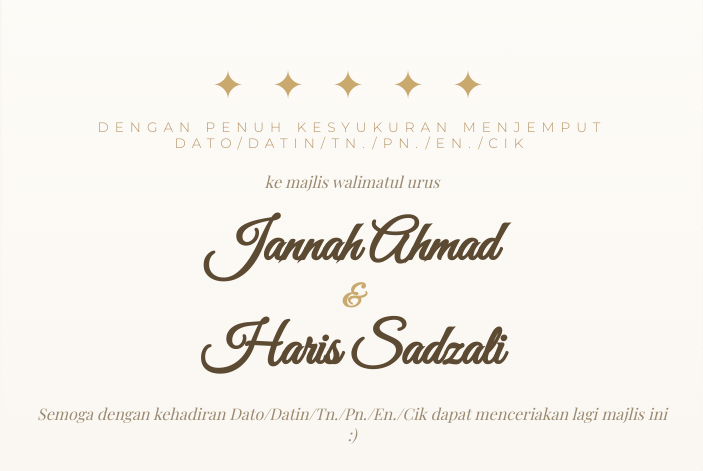
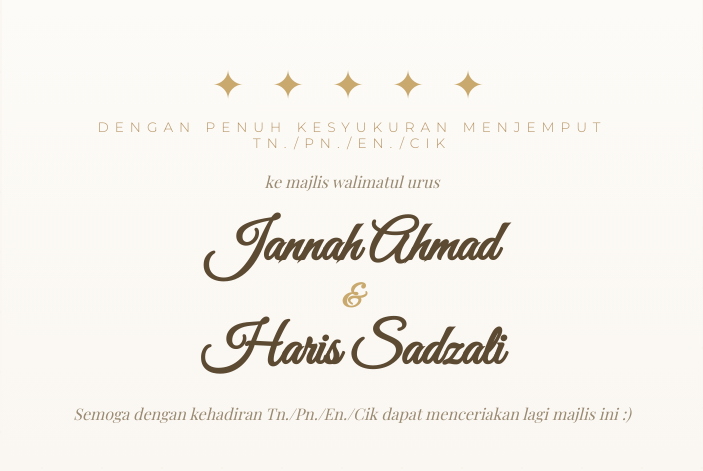
Before and after one commit to jannahZ/weddingInvitation, a plain HTML site: page index.html in a window 1280 px wide. Shown: the top 471 px of the page, without its empty margins (288-991 px from the left). Drawn offline with nearby package versions, Linux system fonts and the light colour scheme; a web font is replaced by a local one.

Commit message:
Update index.html

```diff
--- a/index.html
+++ b/index.html
@@ -3,7 +3,7 @@
 <head>
     <meta charset="UTF-8">
     <meta name="viewport" content="width=device-width, initial-scale=1.0">
-    <title>Jemputan Walimatul Urus</title>
+    <title>HarisFoundHisJannah</title>
     <link href="https://fonts.googleapis.com/css2?family=Great+Vibes&family=Playfair+Display:ital,wght@0,400;0,600;1,400&family=Montserrat:wght@300;400;500&display=swap" rel="stylesheet">
     <style>
         * {
@@ -501,7 +501,7 @@
         <!-- ── Hero ── -->
         <section class="hero fade-in">
             <div class="ornament">✦ ✦ ✦ ✦ ✦</div>
-            <p class="subtitle">Dengan penuh kesyukuran menjemput Dato/Datin/Tn./Pn./En./Cik</p>
+            <p class="subtitle">Dengan penuh kesyukuran menjemput Tn./Pn./En./Cik</p>
             <p class="tagline">ke majlis walimatul urus</p>
             <br>
             <h1 class="couple-names">
@@ -509,7 +509,7 @@
                 <span class="ampersand">&amp;</span>
                 Haris Sadzali
             </h1>
-            <p class="tagline">Semoga dengan kehadiran Dato/Datin/Tn./Pn./En./Cik dapat menceriakan lagi majlis ini :)</p>
+            <p class="tagline">Semoga dengan kehadiran Tn./Pn./En./Cik dapat menceriakan lagi majlis ini :)</p>
         </section>
 
         <!-- ── Divider ── -->
```
